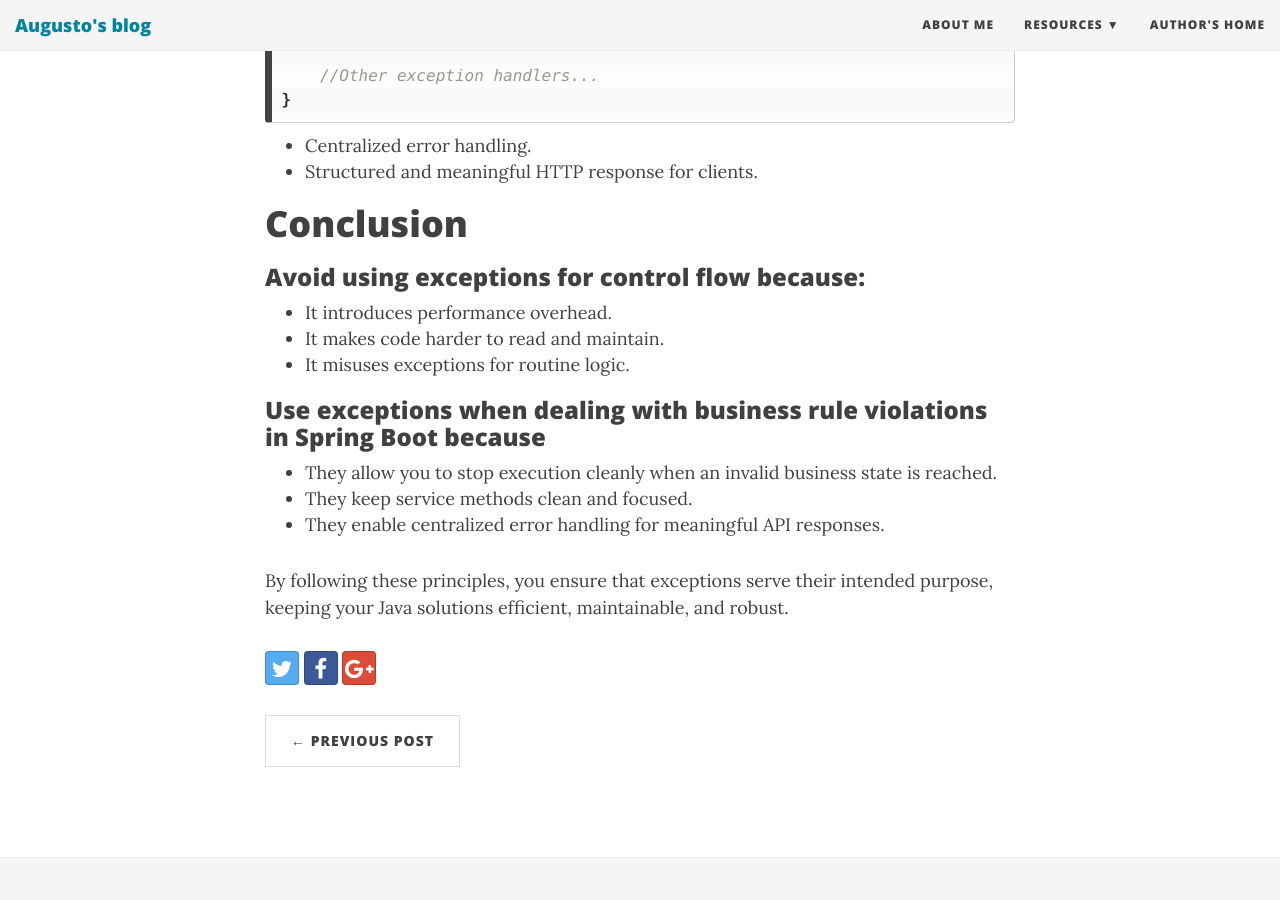
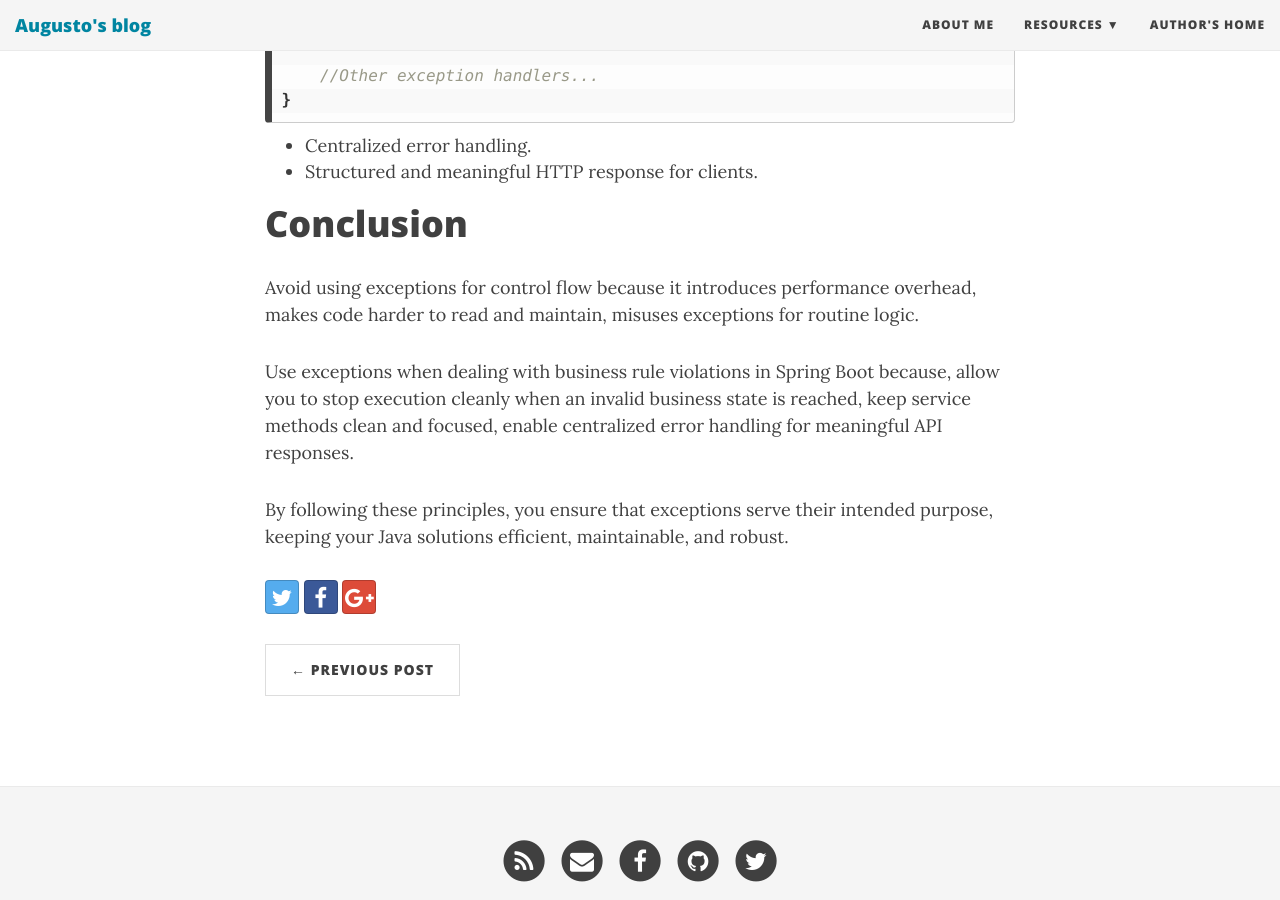
Before and after one commit to aukustomx/aukustomx.github.io, a Jekyll site: the page built from _posts/2025-02-28-why-you-shouldn't-use-exceptions-for-control-flow-but-should-use-them-for-business-rules-in-spring-boot.md, in a window 1280 px wide and 900 px high, scrolled down 3996 px. Built offline with Jekyll 4.4.1, drawn with Linux system fonts in a browser that asks for light colours; nearby versions of some CDN libraries.

Commit message:
title semantic correction

```diff
--- a/_posts/2025-02-28-why-you-shouldn't-use-exceptions-for-control-flow-but-should-use-them-for-business-rules-in-spring-boot.md
+++ b/_posts/2025-02-28-why-you-shouldn't-use-exceptions-for-control-flow-but-should-use-them-for-business-rules-in-spring-boot.md
@@ -113,14 +113,8 @@ public class GlobalExceptionHandler {
 - Structured and meaningful HTTP response for clients.
 
 # Conclusion
-### Avoid using exceptions for control flow because:
-- It introduces performance overhead.
-- It makes code harder to read and maintain.
-- It misuses exceptions for routine logic.
+Avoid using exceptions for control flow because it introduces performance overhead, makes code harder to read and maintain, misuses exceptions for routine logic.
 
-### Use exceptions when dealing with business rule violations in Spring Boot because
-- They allow you to stop execution cleanly when an invalid business state is reached.
-- They keep service methods clean and focused.
-- They enable centralized error handling for meaningful API responses.
+Use exceptions when dealing with business rule violations in Spring Boot because, allow you to stop execution cleanly when an invalid business state is reached, keep service methods clean and focused, enable centralized error handling for meaningful API responses.
 
 By following these principles, you ensure that exceptions serve their intended purpose, keeping your Java solutions efficient, maintainable, and robust.
```
